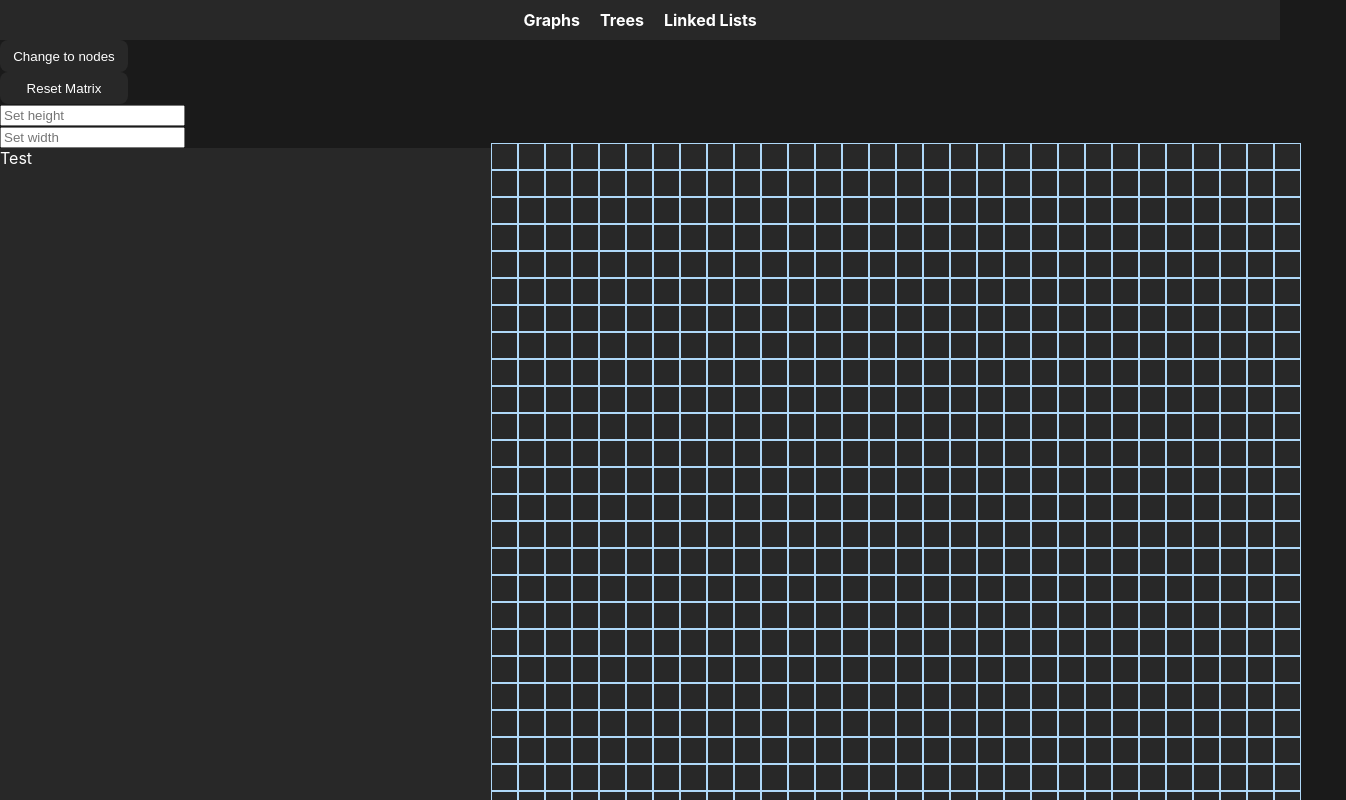
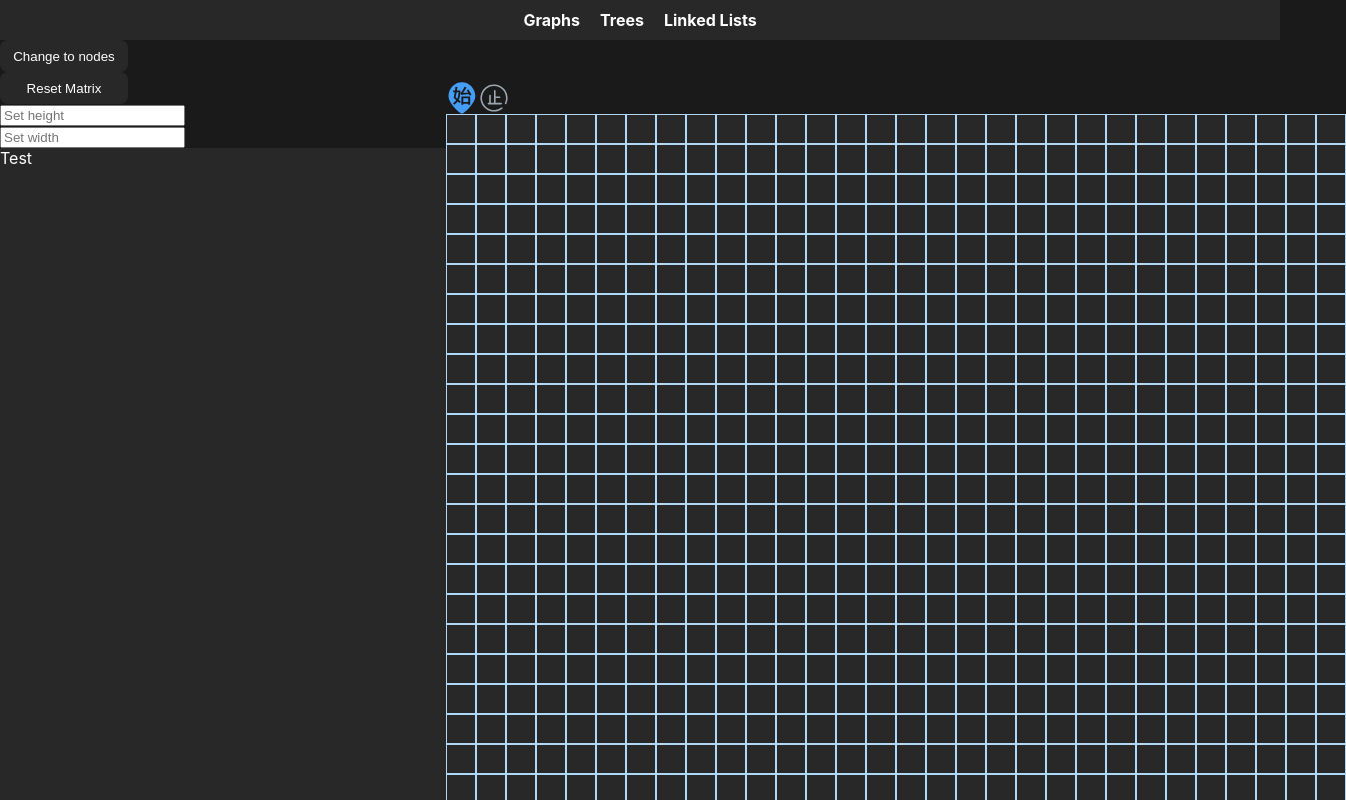
Before and after one commit to mfong4151/Pathfinding-Visualizer, a React (Create React App) app: page /graphs in a window 1280 px wide. Shown: the top 800 px of the page, 1346 px wide, since content can reach past the window. Built offline with nearby package versions, Linux system fonts and the light colour scheme.

Commit message:
Added everything up to rendering a totem on the board

```diff
--- a/src/components/Graphs/Matrix/GraphMatrixItem.tsx
+++ b/src/components/Graphs/Matrix/GraphMatrixItem.tsx
@@ -1,11 +1,12 @@
 import React, {useEffect, useState} from "react";
+import { useDrop } from "react-dnd";
+import { ItemTypes } from "../../generalComponents/DSACanvas/utils/dragDropConstraints";
 
-export interface Props{
+interface Props{
     matrixState:{
         matrix: Array<any>;
         setMatrix: React.Dispatch<React.SetStateAction<Array<any>>>;
     }
-
     mouseDownState:{
         mouseDown: boolean;
         setMouseDown: React.Dispatch<React.SetStateAction<boolean>>
@@ -14,20 +15,47 @@ export interface Props{
         row:number;
         col:number;
     }
+    totemState:{
+        heldTotem: string;
+        setHeldTotem: React.Dispatch<React.SetStateAction<string>>;
+    }
 }
 
 
-
 //probably will want to refactor to take props
-const GraphMatrixItem: React.FC<Props> = ({matrixState, mouseDownState, pos}) =>{
+const GraphMatrixItem: React.FC<Props> = ({matrixState, mouseDownState, pos, totemState}) =>{
     const [tileFocus, setTileFocus] = useState('');
     const {matrix, setMatrix} = matrixState;
     const {mouseDown, setMouseDown} = mouseDownState;
     const {row, col} = pos;
 
+    const renderContents = (matrixContents:string)=>{
+
+
+    }
+
+    const updateMatrix = () =>{
+        const newMatrix = [...matrix];
+        newMatrix[row][col] = 'f'
+
+    }
+
+
+    const [{isOver}, drop] = useDrop(
+        ()=> ({
+            accept: ItemTypes.MATRIX_CELL,
+            drop: () => updateMatrix(),
+            collect: (monitor) => ({
+                isOver: !!monitor.isOver()
+
+              })
+            }), [matrix]
+      )
+
 
     const handleMouseEnter = (e: React.FormEvent) =>{
         e.stopPropagation();
+
 
         if (!mouseDown) return
 
@@ -45,14 +73,17 @@ const GraphMatrixItem: React.FC<Props> = ({matrixState, mouseDownState, pos}) =>
         return
     }
 
+
+
     // still having issues with the entire on mouse sequence, need to refactor so that if it leaves the square then it turns back to normal
     return(
         <div className={`tile ${tileFocus} ${matrix[row][col]}`}
-            onMouseEnter={handleMouseEnter}
+            ref={drop}
+            onMouseEnter={e=>handleMouseEnter(e)}
             onMouseDown={()=> setMouseDown(true)}
             onMouseUp={()=> setMouseDown(false)}
         >
-
+           {}
         </div>
     );
 
--- /dev/null
+++ b/src/components/Graphs/Matrix/SvgTotem/End.tsx
@@ -0,0 +1,19 @@
+import React from 'react'
+
+const End: React.FC = () => {
+  return (
+    <div>
+      <svg className="totem-icons"
+
+            viewBox="0 0 1024 1024"
+            version="1.1"
+            >
+                <path d="M908.288 692.224a25.6 25.6 0 0 1-46.592-21.248 384 384 0 1 0-114.688 144.7424 25.6 25.6 0 0 1 31.3344 40.448 435.2 435.2 0 1 1 129.8944-163.9936zM512 281.6a25.6 25.6 0 0 1 51.2 0V460.8h128a25.6 25.6 0 0 1 0 51.2H563.2v153.6h179.2a25.6 25.6 0 0 1 0 51.2h-409.6a25.6 25.6 0 0 1 0-51.2H358.4V435.2a25.6 25.6 0 0 1 51.2 0V665.6h102.4V281.6z"
+            fill="#9DA7B2" />
+
+        </svg>
+    </div>
+  )
+}
+
+export default End
--- /dev/null
+++ b/src/components/Graphs/Matrix/SvgTotem/Start.tsx
@@ -0,0 +1,20 @@
+import React from 'react'
+import './svgs.css'
+
+const Start: React.FC = () => {
+  return (
+    <>
+      <svg
+        className="totem-icons"
+        viewBox="0 0 1024 1024"
+        version="1.1"
+        >
+        <path
+            d="M553.6 521.6H712v120H553.6zM307.2 488.8c6.4 4.8 15.2 12 26.4 21.6 12.8 9.6 21.6 16.8 26.4 21.6 22.4-46.4 36.8-114.4 43.2-203.2h-62.4c-9.6 60-20.8 113.6-33.6 160z" fill="#459df5" /><path d="M509.6 11.2C272.8 11.2 80 211.2 80 458.4c0 198.4 277.6 472.8 386.4 540 26.4 16 59.2 16 85.6 0 108.8-66.4 386.4-340.8 386.4-540 0-247.2-192-447.2-428.8-447.2z m-76 664l-60-50.4c-25.6 32-61.6 66.4-108 103.2l-40.8-48c44.8-32 79.2-64.8 103.2-98.4l-84-76.8c12.8-46.4 24.8-105.6 36-176.8h-50.4v-57.6h60L304 155.2l62.4 7.2c-4 20-8.8 46.4-12.8 79.2 0.8-3.2 0 1.6-1.6 13.6 0.8-4.8 0.8-9.6 1.6-13.6-0.8 3.2-1.6 12-4 28h110.4V328c-8 108.8-25.6 189.6-52.8 244l69.6 60-43.2 43.2zM460 352c14.4-8 28.8-21.6 43.2-40.8 28.8-40 59.2-92 91.2-156l64.8 24C614.4 249.6 576 305.6 544 347.2c27.2-1.6 72.8-4 136.8-7.2-9.6 1.6 0 1.6 28.8 0-3.2-6.4-8.8-15.2-16.8-26.4L664 263.2l50.4-26.4c24 35.2 53.6 84.8 88.8 148.8 4.8 9.6 8.8 16.8 12 21.6L760 436c-6.4-12.8-13.6-26.4-21.6-40.8-97.6 3.2-163.2 6.4-196 9.6-22.4 0-40.8 2.4-55.2 7.2L460 352z m313.6 378.4h-62.4v-36H553.6v36h-62.4V467.2h282.4v263.2z"
+            fill="#459df5" />
+        </svg>
+    </>
+  )
+}
+
+export default Start
--- /dev/null
+++ b/src/components/Graphs/Matrix/SvgTotem/index.tsx
@@ -0,0 +1,32 @@
+import React, { useEffect } from 'react'
+import Start from './Start'
+import End from './End'
+import { ItemTypes } from '../../../generalComponents/DSACanvas/utils/dragDropConstraints'
+import {useUseDrag} from '../../../customHooks/useReactDND'
+
+interface Props{
+    totemType: string
+    setHeldTotem: React.Dispatch<React.SetStateAction<string>>
+}
+
+
+const SvgTotem: React.FC<Props> = ({totemType, setHeldTotem}) => {
+
+  const [{isDragging}, drag] = useUseDrag(ItemTypes.MATRIX_CELL)
+  useEffect(()=>{
+    setHeldTotem(totemType.slice(0,1))
+  },[isDragging])
+
+  return (
+    <div
+      ref={drag}
+
+      >
+      {totemType === 'start' && <Start/>}
+      {totemType === 'end' && <End/>}
+    </div>
+  )
+}
+
+
+export default SvgTotem
--- /dev/null
+++ b/src/components/Graphs/Matrix/SvgTotem/svgs.css
@@ -0,0 +1,8 @@
+.totem-icons{
+
+    width: 2em;
+    height: 2em;
+    vertical-align: middle;
+    fill: currentColor;
+    overflow: hidden;
+}
--- a/src/components/Graphs/Matrix/index.tsx
+++ b/src/components/Graphs/Matrix/index.tsx
@@ -1,14 +1,29 @@
-import React, {useState} from "react";
+import React, {useEffect, useState} from "react";
 import GraphMatrixItem from "./GraphMatrixItem"
 import { Props} from "../commonInterface/modelMatrixState"
+import { DndProvider } from "react-dnd";
+import { HTML5Backend } from "react-dnd-html5-backend";
+import SvgTotem from './SvgTotem'
 
 const GraphMatrix: React.FC<Props> = ({matrixState})=>{
     const {matrix, setMatrix} = matrixState;
+    const [heldTotem, setHeldTotem] = useState<string>('')
     const [mouseDown, setMouseDown] = useState(false)
     const mouseDownState = {mouseDown, setMouseDown}
 
+    useEffect(()=>{
+        console.log(heldTotem)
+    },[heldTotem])
+
     return(
-        <>
+        <div className="fdc">
+            <DndProvider backend={HTML5Backend}>
+
+                <div className='toolbar fdr'>
+                    <SvgTotem totemType='start' setHeldTotem={setHeldTotem}/>
+                    <SvgTotem totemType='end' setHeldTotem={setHeldTotem}/>
+                </div>
+
                 <div className="matrix">
                     {matrix.map((row : Array<Array<String>>, idxRow: number)=>
                         <div id={`row-${idxRow}`} className='udc' key={idxRow}>
@@ -19,6 +34,7 @@ const GraphMatrix: React.FC<Props> = ({matrixState})=>{
                                     matrixState={matrixState}
                                     mouseDownState={mouseDownState}
                                     pos={{row: idxRow, col: idxCol}}
+                                    totemState={{heldTotem, setHeldTotem}}
                                     key={idxCol}
 
                                 />)
@@ -28,7 +44,8 @@ const GraphMatrix: React.FC<Props> = ({matrixState})=>{
                     )}
 
                 </div>
-        </>
+            </DndProvider>
+        </div>
     )
 }
 
--- a/src/components/Graphs/graphs.css
+++ b/src/components/Graphs/graphs.css
@@ -8,8 +8,8 @@
 
 /* individual tile styling for matrix */
 .tile{
-    width: 25px;
-    height: 25px;
+    width: 28px;
+    height: 28px;
     border:1px rgb(175, 216, 248) solid;
     background-color: var(--color-charcol);
 }
--- /dev/null
+++ b/src/components/customHooks/useReactDND.tsx
@@ -0,0 +1,33 @@
+import React from 'react'
+import { useDrag, useDrop} from 'react-dnd'
+//helper component to help keep code clean
+//Basically a wrapper for useDrag from 'react-dnd'
+
+
+
+export const useUseDrag = (itemType:string) => {
+  return useDrag(()=>({
+    type: itemType,
+    collect: (monitor) =>({
+      isDragging: !!monitor.isDragging()
+    })
+  }))
+
+}
+
+// export const useuseDrop = (itemType: string, dropCallBack:) =>{
+
+
+// useDrop(
+//   ()=> ({
+//       accept: ItemTypes.CANVAS_NODE,
+//       drop: () => setCanvasItemContent(!canvasItemContent),
+//       collect: (monitor) => ({
+//           isOver: !!monitor.isOver()
+
+//         })
+//       }), [canvasItemContent]
+// )
+
+
+// }
--- a/src/components/generalComponents/DSACanvas/CanvasItem.tsx
+++ b/src/components/generalComponents/DSACanvas/CanvasItem.tsx
@@ -21,7 +21,6 @@ const CanvasItem: React.FC<Props> = ({pos, hasNode, canvasItemDim }) => {
         }), [canvasItemContent]
   )
 
-
   //temporary variable for testing purposes, delete in styles after finished, also delete the -2
 
   return (
--- a/src/components/generalComponents/DSACanvas/CanvasNode.tsx
+++ b/src/components/generalComponents/DSACanvas/CanvasNode.tsx
@@ -1,7 +1,7 @@
 import React, {useEffect, useState} from 'react'
 import { ItemTypes } from './utils/dragDropConstraints';
-import { useDrag } from 'react-dnd';
 import './DSACanvas.css'
+import {useUseDrag} from '../../customHooks/useReactDND';
 
 interface Props{
   setCanvasItemContent:React.Dispatch<React.SetStateAction<boolean>> | null
@@ -17,12 +17,7 @@ const CanvasNode: React.FC<Props> = ({setCanvasItemContent, canvasItemDim}) => {
   const [errors, setErrors] = useState<Array<string>>([''])
   const {width, height} = canvasItemDim;
 
-  const [{isDragging}, drag] = useDrag(()=>({
-    type: ItemTypes.CANVAS_NODE,
-    collect: (monitor) =>({
-      isDragging: !!monitor.isDragging()
-    })
-  }))
+  const [{isDragging}, drag] = useUseDrag(ItemTypes.CANVAS_NODE)
 
   useEffect(()=>{
     if (isDragging && setCanvasItemContent) setCanvasItemContent(false)
@@ -36,8 +31,6 @@ const CanvasNode: React.FC<Props> = ({setCanvasItemContent, canvasItemDim}) => {
         ref={drag}
         style={{
           opacity: isDragging ? 0.5 : 1,
-          fontSize: 25,
-          fontWeight: 'bold',
           cursor: 'move',
         }}
       >
--- a/src/components/generalComponents/DSACanvas/utils/dragDropConstraints.tsx
+++ b/src/components/generalComponents/DSACanvas/utils/dragDropConstraints.tsx
@@ -1,3 +1,5 @@
 export const ItemTypes = {
-    CANVAS_NODE: 'canvas node'
+    CANVAS_NODE: 'canvas node',
+    MATRIX_CELL: 'matrix node',
+
 }
```
Lines whose indentation alone changed are shown as unchanged.
